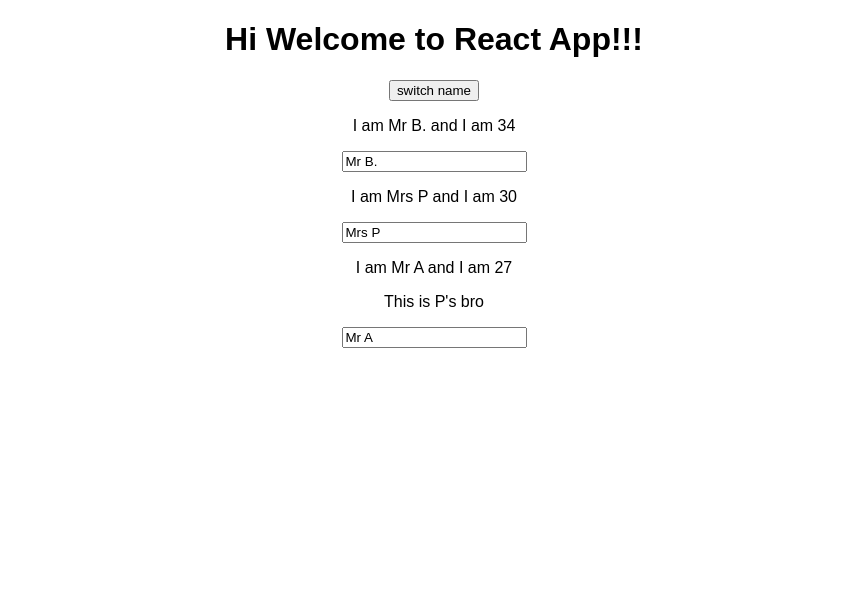
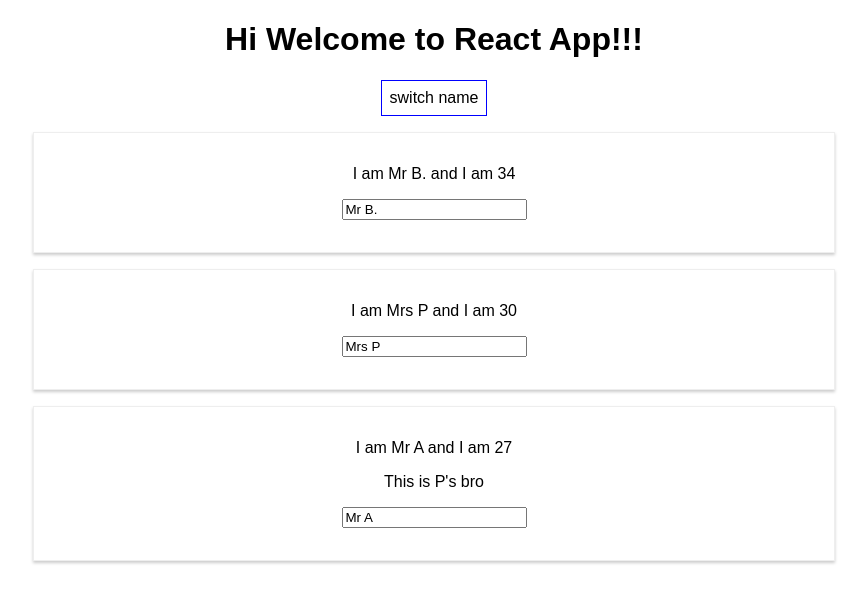
Before and after one commit to bhavik4748/reactUdemy, a React (Create React App) app: page / in a window 1280 px wide. Shown: the top 602 px of the page, without its empty margins (206-1073 px from the left). Built offline with nearby package versions, Linux system fonts and the light colour scheme.

Commit message:
Added some styles for displaying in cards

```diff
--- a/src/App.js
+++ b/src/App.js
@@ -32,11 +32,22 @@
     })
   }
 
+
   render() {
+    const style = {
+      backgroundColor: 'white',
+      font: 'inherit',
+      border: '1px solid blue',
+      padding: '8px',
+      cursor: 'pointer'
+    }
+
     return (
       <div className="App">
         <h1> Hi Welcome to React App!!!</h1>
-        <button onClick={() => this.switchNameHandler()}>switch name</button>
+        <button
+          style={style}
+          onClick={() => this.switchNameHandler()}>switch name</button>
         <Person
           name={this.state.Person[0].name}
           age={this.state.Person[0].age} />
--- /dev/null
+++ b/src/Person/Person.css
@@ -0,0 +1,8 @@
+.Person {
+    width: 60%;
+    margin: 16px auto;
+    border: 1px solid #eee;
+    box-shadow: 0 2px 3px #ccc;
+    padding: 16px;
+    text-align: center;
+}
--- a/src/Person/Person.js
+++ b/src/Person/Person.js
@@ -1,8 +1,9 @@
 import React from 'react';
+import  './Person.css';
 
 const person = (props) => {
     return (
-        <div>
+        <div className="Person">
             <p onClick={props.click}>
                 I am {props.name} and I am {props.age}
             </p>
```
